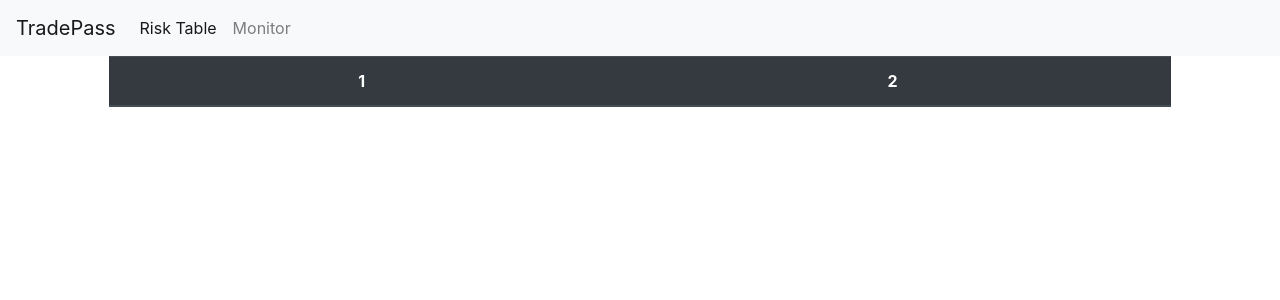
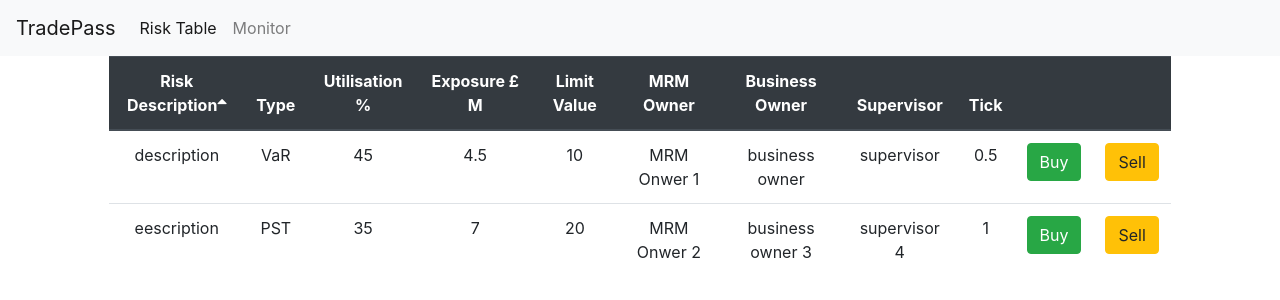
Before and after one commit to tonychenze/bondDebtHistory, a React (Create React App) app: page /risktable in a window 1280 px wide. Shown: the top 300 px of the page. Built offline with nearby package versions, Linux system fonts and the light colour scheme.

Commit message:
adding the risk table

```diff
--- a/src/components/common/tableBody.jsx
+++ b/src/components/common/tableBody.jsx
@@ -3,24 +3,25 @@ import PropTypes from "prop-types";
 import _ from "lodash";
 class TableBody extends Component {
   getCellKey = (row, column) => {
+    const { rowIdVal } = this.props;
     return column.path
       ? row[rowIdVal] + column.path
       : row[rowIdVal] + column.key;
   };
+
   renderCell = (row, column) => {
     const cellKey = this.getCellKey(row, column);
-    if (row.content) return <td key={cellKey}>{row.content(row)}</td>;
-    return <td key={cellKey}>{_.get(row, column)}</td>;
+    if (column.content) return <td key={cellKey}>{column.content(row)}</td>;
+
+    return <td key={cellKey}>{_.get(row, column.path)}</td>;
   };
   render() {
     const { columns, rows, rowIdVal } = this.props;
     return (
       <tbody>
         {rows.map(row => (
-          <tr key={rowIdVal}>
-            {columns.map(column => {
-              this.renderCell(row, column);
-            })}
+          <tr key={row[rowIdVal]}>
+            {columns.map(column => this.renderCell(row, column))}
           </tr>
         ))}
       </tbody>
@@ -28,7 +29,7 @@ class TableBody extends Component {
   }
 }
 
-TableBody.PropTypes = {
+TableBody.propTypes = {
   columns: PropTypes.array,
   rows: PropTypes.array,
   rowIdVal: PropTypes.string
--- a/src/components/common/tableHeader.jsx
+++ b/src/components/common/tableHeader.jsx
@@ -4,9 +4,8 @@ import PropTypes from "prop-types";
 class TableHeader extends Component {
   raiseSort = path => {
     const { sortColumn, onSort } = this.props;
-    if (!onSort) return;
+    if (!onSort || !path) return;
     const newSort = { ...sortColumn };
-    if (!path) return;
     if (sortColumn.path === path) {
       newSort.order = sortColumn.order === "asc" ? "desc" : "asc";
     } else {
@@ -16,6 +15,15 @@ class TableHeader extends Component {
     onSort(newSort);
   };
 
+  renderOrderIcon = column => {
+    const { sortColumn } = this.props;
+    if (column.path !== sortColumn.path) return null;
+    return sortColumn.order === "asc" ? (
+      <i className="fa fa-sort-asc" aria-hidden="true" />
+    ) : (
+      <i className="fa fa-sort-desc" aria-hidden="true" />
+    );
+  };
   render() {
     const { columns, headerStyle } = this.props;
     return (
@@ -27,6 +35,7 @@ class TableHeader extends Component {
               key={column.path || column.key}
             >
               {column.label}
+              {this.renderOrderIcon(column)}
             </th>
           ))}
         </tr>
--- /dev/null
+++ b/src/components/common/tableSortable.jsx
@@ -0,0 +1,21 @@
+import React, { Component } from "react";
+import TableHeader from "./tableHeader";
+import TableBody from "./tableBody";
+
+class TableSortable extends Component {
+  render() {
+    const { columns, rows, sortColumn, onSort, rowIdVal } = this.props;
+    return (
+      <table className="table tabl-striped table-hover">
+        <TableHeader
+          columns={columns}
+          sortColumn={sortColumn}
+          onSort={onSort}
+        />
+        <TableBody rows={rows} columns={columns} rowIdVal={rowIdVal} />
+      </table>
+    );
+  }
+}
+
+export default TableSortable;
--- /dev/null
+++ b/src/components/risk-table/riskTable.css
@@ -0,0 +1,3 @@
+.fa {
+  color: white;
+}
--- a/src/components/risk-table/riskTable.jsx
+++ b/src/components/risk-table/riskTable.jsx
@@ -1,28 +1,123 @@
 import React, { Component } from "react";
-import TableHeader from "../common/tableHeader";
+import _ from "lodash";
+import { toast } from "react-toastify";
+import TableSortable from "../common/tableSortable";
+import "./riskTable.css";
 
 class RiskTable extends Component {
   state = {
-    currentSortColumn: { path: "1", order: "asc" }
+    currentSortColumn: { path: "description", order: "asc" },
+    rows: []
   };
+
+  componentDidMount() {
+    this.setState({
+      rows: [
+        {
+          _id: "1",
+          description: "description",
+          type: "VaR",
+          utilisation: 45,
+          exposure: 4.5,
+          limit: 10,
+          mrm: "MRM Onwer 1",
+          business: "business owner",
+          supervisor: "supervisor ",
+          tick: 0.5
+        },
+        {
+          _id: "2",
+          description: "eescription",
+          type: "PST",
+          utilisation: 35,
+          exposure: 7,
+          limit: 20,
+          mrm: "MRM Onwer 2",
+          business: "business owner 3",
+          supervisor: "supervisor 4 ",
+          tick: 1
+        }
+      ]
+    });
+  }
   handleSort = currentSortColumn => {
     this.setState({ currentSortColumn });
-    console.log("risktable sort item : ", currentSortColumn);
+
+    //    console.log("risktable sort item : ", currentSortColumn);
   };
-  headers = [{ path: "1", label: "1" }, { path: "2", label: "2" }];
-  body= [{path:'1', _id:'1', }]
+
+  headers = [
+    { path: "description", label: "Risk Description" },
+    { path: "type", label: "Type" },
+    { path: "utilisation", label: "Utilisation %" },
+    { path: "exposure", label: "Exposure £ M" },
+    { path: "limit", label: "Limit Value" },
+    { path: "mrm", label: "MRM Owner" },
+    { path: "business", label: "Business Owner" },
+    { path: "supervisor", label: "Supervisor" },
+    { path: "tick", label: "Tick" },
+    {
+      key: "buy",
+      label: "",
+      content: item => (
+        <button
+          className="btn btn-success"
+          onClick={() => this.handleItemTick(item, "buy")}
+        >
+          Buy
+        </button>
+      )
+    },
+    {
+      key: "sell",
+      label: "",
+      content: item => (
+        <button
+          className="btn btn-warning"
+          onClick={() => this.handleItemTick(item, "sell")}
+        >
+          Sell
+        </button>
+      )
+    }
+  ];
+
+  handleItemTick = (item, tickType) => {
+    const rows = [...this.state.rows];
+    const index = rows.indexOf(item);
+    const newItem = rows[index];
+    if (tickType === "buy") {
+      newItem.exposure = item.exposure + item.tick;
+    } else {
+      if (item.exposure >= item.tick) {
+        newItem.exposure = item.exposure - item.tick;
+      } else {
+        toast.error("Reach the Limit");
+      }
+    }
+    newItem.utilisation = ((newItem.exposure * 100) / newItem.limit).toFixed(1);
+    this.setState({ rows });
+  };
+
+  handleSellItem = item => {
+    console.log("handle a sell of", item);
+  };
   render() {
-    const { currentSortColumn } = this.state;
+    const { currentSortColumn, rows } = this.state;
+    const sortedRows = _.orderBy(
+      rows,
+      [currentSortColumn.path],
+      [currentSortColumn.order]
+    );
     return (
       <div className="row">
         <div className="col-10 offset-1">
-          <table className="table table-striped table-hover">
-            <TableHeader
-              columns={this.headers}
-              onSort={this.handleSort}
-              sortColumn={currentSortColumn}
-            />
-          </table>
+          <TableSortable
+            columns={this.headers}
+            rows={sortedRows}
+            onSort={this.handleSort}
+            sortColumn={currentSortColumn}
+          />
         </div>
       </div>
     );
--- a/src/index.js
+++ b/src/index.js
@@ -5,6 +5,7 @@ import logger from "./services/logService";
 import App from "./App";
 import * as serviceWorker from "./serviceWorker";
 import "bootstrap/dist/css/bootstrap.css";
+import "font-awesome/css/font-awesome.css";
 import "./index.css";
 
 logger.init();
```
